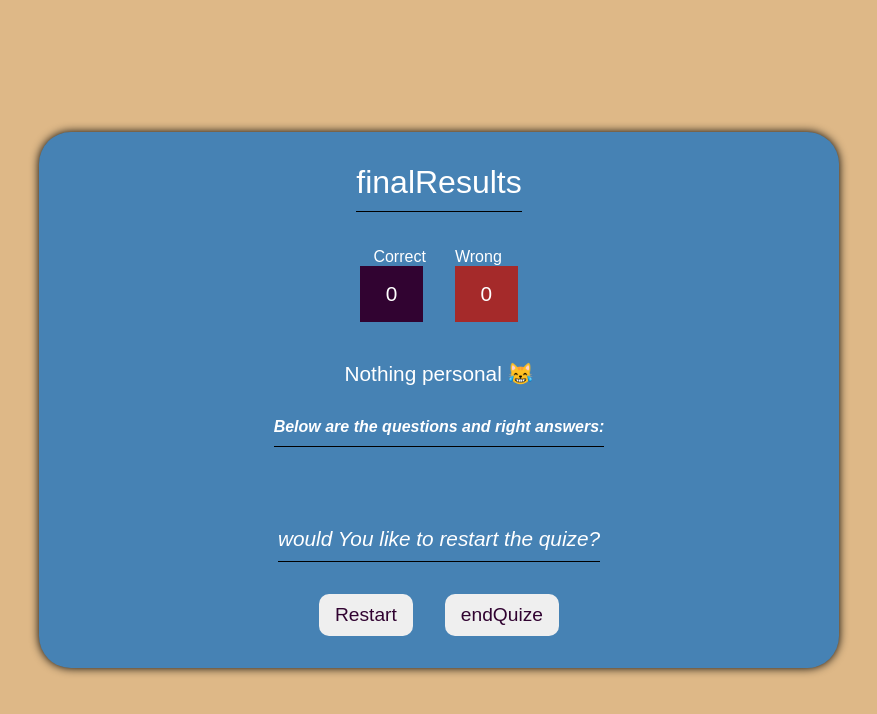
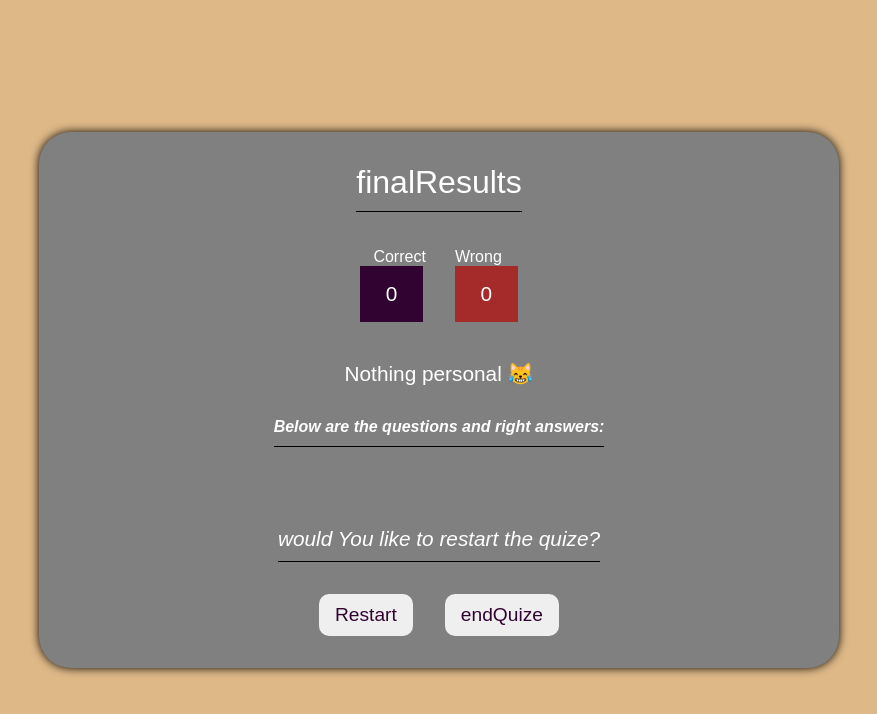
Before and after one commit to RashJrEdmund/quiz-app, a React (Create React App) app: page /results in a window 1280 px wide. Shown: the top 714 px of the page, without its empty margins (201-1078 px from the left). Built offline with nearby package versions, Linux system fonts and the light colour scheme.

Commit message:
modified finall page bg

```diff
--- a/src/pages/Results/results.css
+++ b/src/pages/Results/results.css
@@ -14,7 +14,7 @@
 }
 
 .results-whole .results-page {
-  background-color: steelblue;
+  background-color: #808080;
   box-shadow: 0 0 10px #000;
   color: #fff;
   width: 98vw;
```
